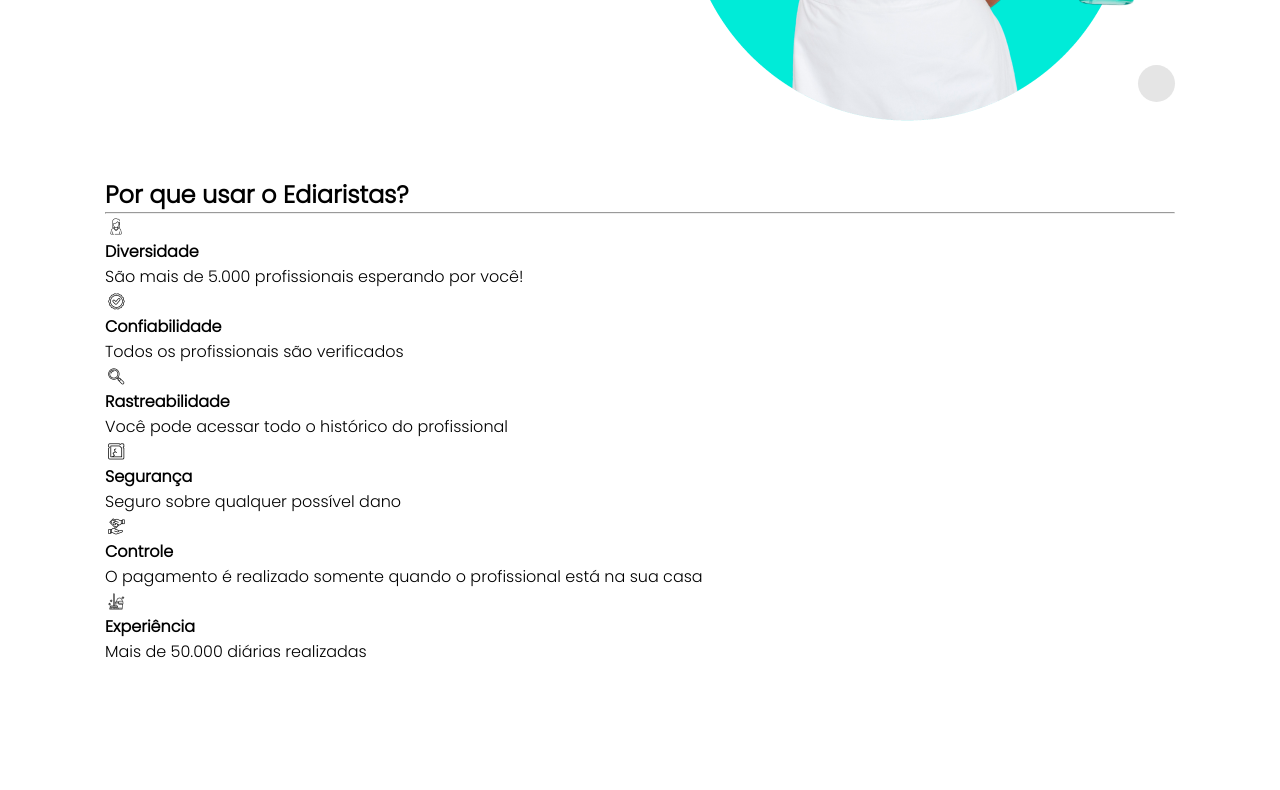
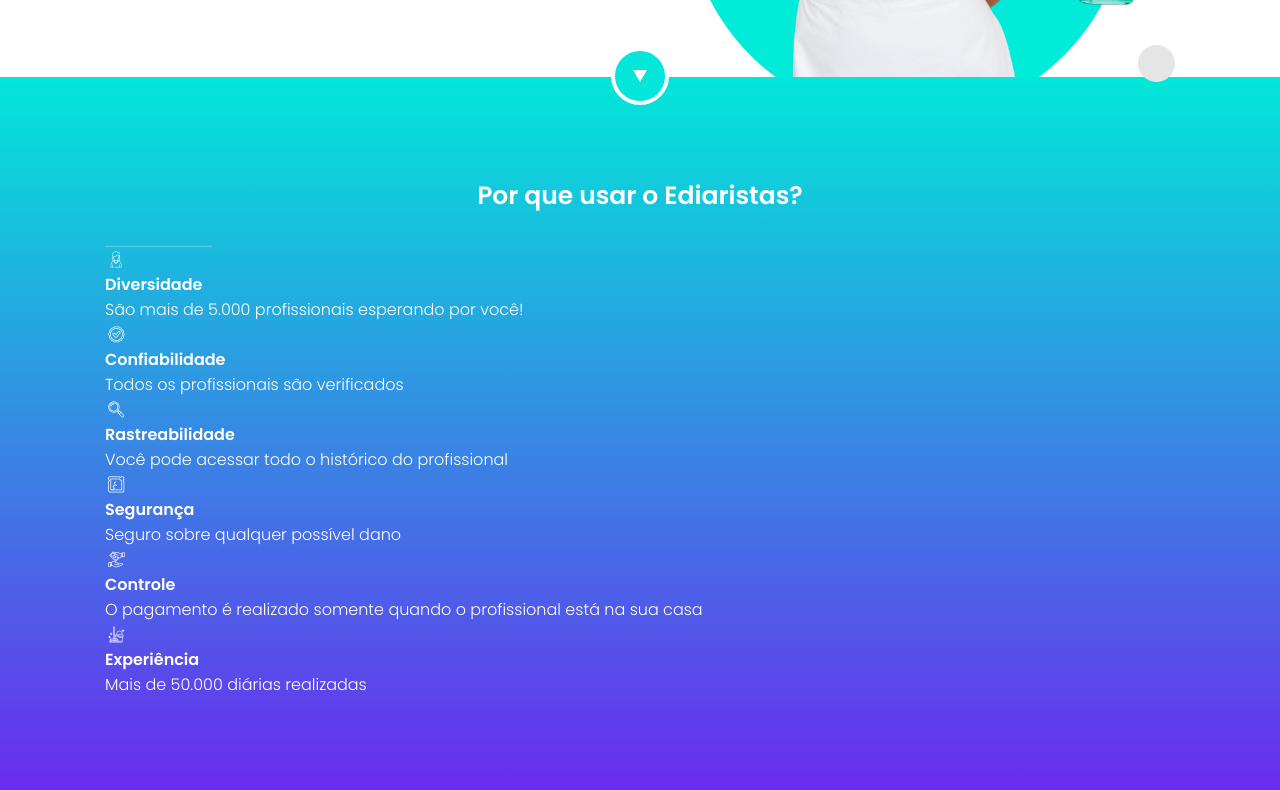
Before and after one commit to luanabaratta/diarista, a plain HTML site: page index.html in a window 1280 px wide. Shown: the part 540-1330 px from the top of the page. Before the commit the page ends 1204 px from the top, so only its background shows below. Drawn offline with Linux system fonts and the light colour scheme.

Commit message:
estilizando section

```diff
--- a/assets/css/index.css
+++ b/assets/css/index.css
@@ -145,6 +145,43 @@ header {
   width: 37px;
   height: 37px;
   background-color: var(--light-gray);
-  bottom: 35px;
+  bottom: 55px;
   z-index: 50;
 }
+
+/* Por que Section */
+.porque {
+  background-image: linear-gradient(var(--secondary), var(--primary));
+  margin-top: -100px;
+  padding: 100px 0;
+  color: #fff;
+  position: relative;
+}
+
+.porque::before {
+  content: "";
+  width: 50px;
+  height: 50px;
+  border-radius: 50%;
+  background-color: var(--secondary);
+  background-image: url(../img/icon-trigulo.png);
+  background-repeat: no-repeat;
+  background-position: center center;
+  right: 50%;
+  top: -30px;
+  transform: translate(50%);
+  position: absolute;
+  border: solid 4px #fff;
+}
+
+.porque h2 {
+  margin: 0 0 30px 0;
+  font-size: 25px;
+  font-weight: 600;
+  text-align: center;
+}
+
+.porque hr {
+  width: 10%;
+  border-color: rgba(255, 255, 255, 0.25);
+}
--- a/index.html
+++ b/index.html
@@ -7,7 +7,7 @@
     <!-- Fonts -->
     <link rel="preconnect" href="https://fonts.googleapis.com">
     <link rel="preconnect" href="https://fonts.gstatic.com" crossorigin>
-    <link href="https://fonts.googleapis.com/css2?family=Poppins:wght@100;200;300&display=swap" rel="stylesheet">
+    <link href="https://fonts.googleapis.com/css2?family=Poppins:wght@100;200;300;600&display=swap" rel="stylesheet">
 
     <!-- Icons -->
     <link rel="stylesheet" href="./assets/fonts/tw-icons/css/treinaweb-icons.css">
```
